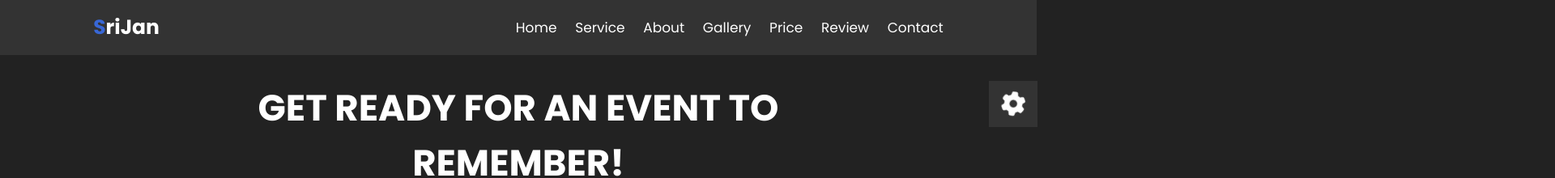
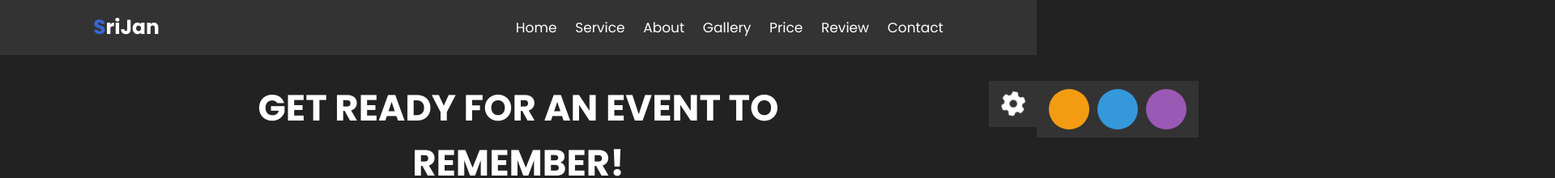
Before and after one commit to madhumitha262004/event, a plain HTML site: page index.html in a window 1280 px wide. Shown: the top 220 px of the page at 81% size, 1920 px wide, since content can reach past the window. Drawn offline with nearby package versions, Linux system fonts and the light colour scheme.

Commit message:
Update index.html

```diff
--- a/index.html
+++ b/index.html
@@ -465,6 +465,12 @@
       <div class="toggle-btn">
         <i class="fas fa-cog"></i>
       </div>
+      <div class="buttons">
+        <div class="theme-btn" style="background: #f39c12"></div>
+        <div class="theme-btn" style="background: #3498db"></div>
+        <div class="theme-btn" style="background: #9b59b6"></div>
+      </div>
+    </div>
 
 
 
```
